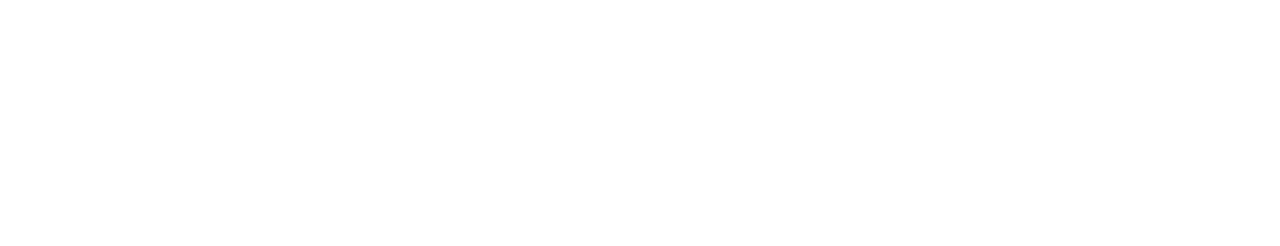
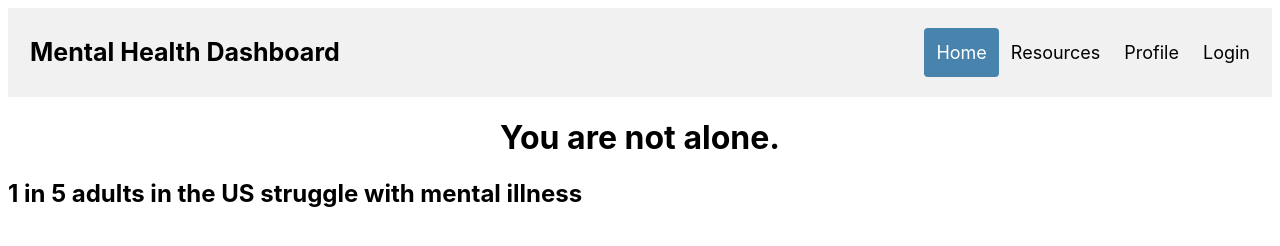
Before and after one commit to comp426-2022-spring/a99-taygeta, a website: page dashboard.html in a window 1280 px wide. Drawn offline with Linux system fonts and the light colour scheme.

Commit message:
updated CSS

```diff
--- a/css/styles.css
+++ b/css/styles.css
@@ -107,8 +107,13 @@ color: black;
 
 /* Style the active/current link*/
 .header a.active {
-background-color: dodgerblue;
+background-color: #4783ad;
 color: white;
+}
+
+.header a.active:hover {
+  background-color: #f1f1f1;
+  color: #4783ad
 }
 
 /* Float the link section to the right */
--- a/dashboard.html
+++ b/dashboard.html
@@ -0,0 +1,21 @@
+<!DOCTYPE html>
+<html>
+<head>
+  <link rel="stylesheet" href="css/styles.css">
+</head>
+
+<div class="header">
+    <a href="index.html" class="logo">Mental Health Dashboard</a>
+    <div class="header-right">
+      <a class="active" href="index.html">Home</a>
+      <a href="resources.html">Resources</a>
+      <a href="profile.html">Profile</a>
+      <a href="login.html">Login</a>
+    </div>
+</div>
+<div>
+    <h1 style="text-align: center;">You are not alone.</h1>
+</div>
+<div>
+    <h2>1 in 5 adults in the US struggle with mental illness</h2>
+</div>
```
